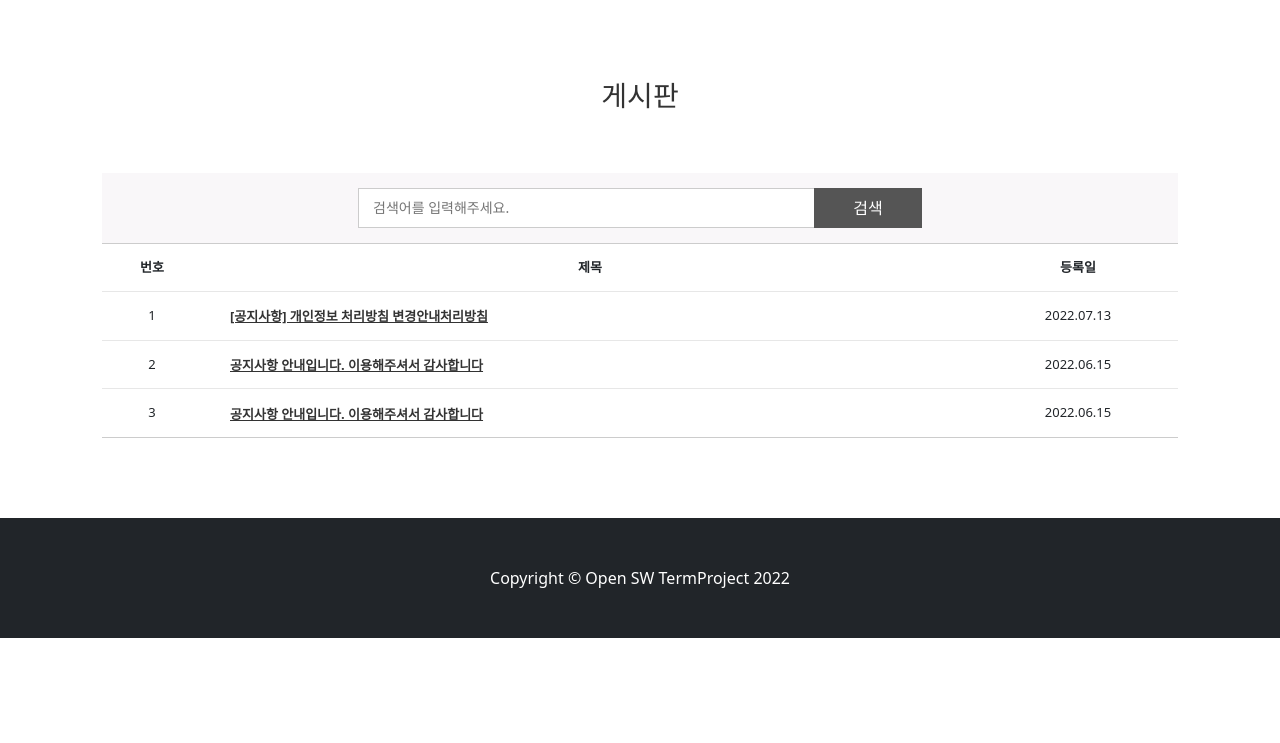
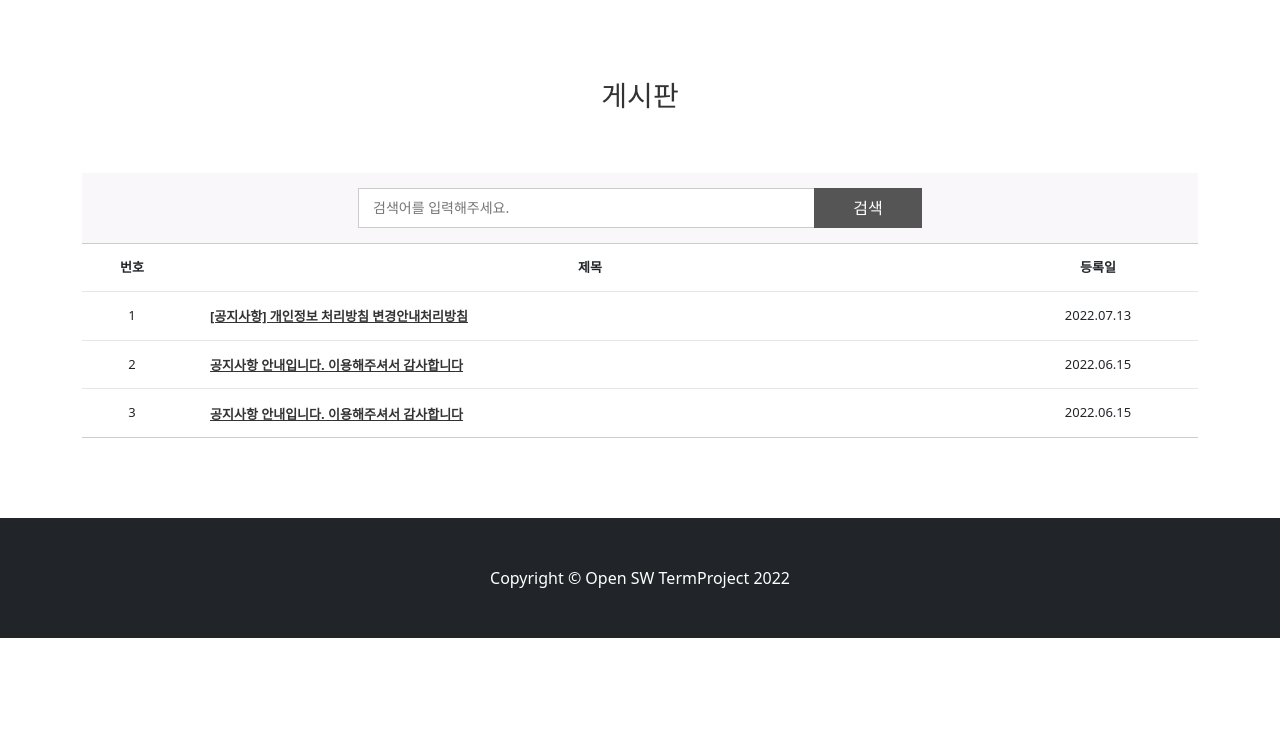
Before and after one commit to MIN9MIN/OpenSW_Web_Project, a website: page board.html in a window 1280 px wide. Shown: the part 57-800 px from the top of the page. Drawn offline with nearby package versions, Linux system fonts and the light colour scheme.

```diff
--- a/board.html
+++ b/board.html
@@ -187,11 +187,6 @@
                 clear: both;
             }
 
-            .container {
-                width: 1100px;
-                margin: 0 auto;
-            }
-
             .blind {
                 position: absolute;
                 overflow: hidden;
```
Also changed, not shown: notice.html (+0 -5 lines).
